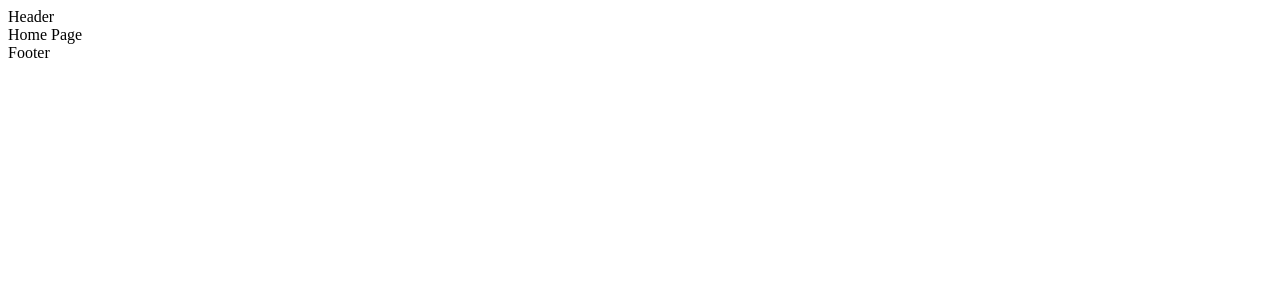
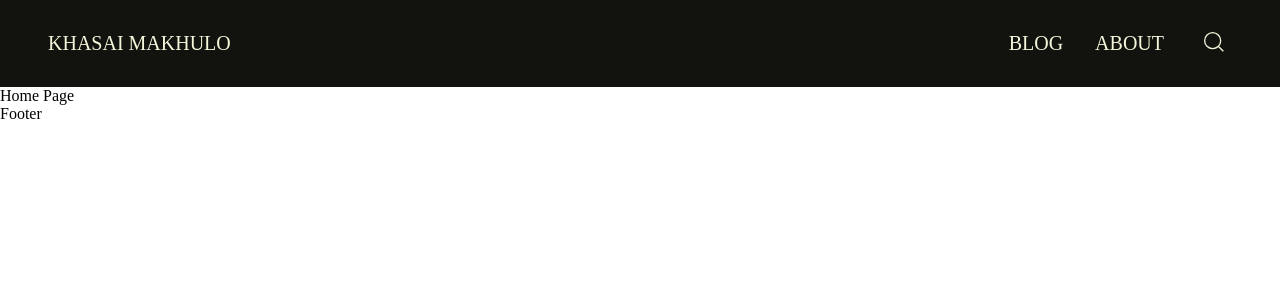
Before and after one commit to ifechukwu123/khasai-blog, a React (Vite) app: page / in a window 1280 px wide. Shown: the top 300 px of the page. Built offline with nearby package versions, Linux system fonts and the light colour scheme.

Commit message:
Style header responsively

```diff
--- /dev/null
+++ b/src/App.scss
@@ -0,0 +1 @@
+@use "./styles/partials/globals";
--- a/src/App.tsx
+++ b/src/App.tsx
@@ -1,5 +1,5 @@
 import { BrowserRouter, Routes, Route } from "react-router-dom";
-import "./App.css";
+import "./App.scss";
 import Header from "./components/Header/Header";
 import Footer from "./components/Footer/Footer";
 import Home from "./pages/Home/Home";
@@ -10,16 +10,16 @@ import NotFound from "./pages/NotFound/NotFound";
 function App() {
 	return (
 		<>
-			<Header />
 			<BrowserRouter>
+				<Header />
 				<Routes>
 					<Route path="/" element={<Home />} />
 					<Route path="/blog" element={<Blog />} />
 					<Route path="/about" element={<About />} />
 					<Route path="*" element={<NotFound />} />
 				</Routes>
+				<Footer />
 			</BrowserRouter>
-			<Footer />
 		</>
 	);
 }
--- a/src/components/Header/Header.scss
+++ b/src/components/Header/Header.scss
@@ -0,0 +1,50 @@
+@use "../../styles/partials/variables" as *;
+@use "../../styles/partials/mixins" as *;
+
+.header {
+	background-color: $primary-Black;
+	color: $primary-Beige;
+	padding: $padding;
+	display: flex;
+	justify-content: space-between;
+	align-items: center;
+	font-size: 1.25rem;
+	text-transform: uppercase;
+
+	@include tablet {
+		padding: 1rem $tablet-padding;
+	}
+
+	@include desktop {
+		padding: 1.5rem $desktop-padding;
+	}
+
+	&__button {
+		padding: 0.5rem;
+
+		&--mobile {
+			@include tablet {
+				display: none;
+			}
+		}
+	}
+
+	&__icon {
+		width: 1.25rem;
+		height: 1.25rem;
+	}
+
+	.nav {
+		display: none;
+
+		@include tablet {
+			display: block;
+		}
+
+		&__list {
+			display: flex;
+			align-items: center;
+			gap: 2rem;
+		}
+	}
+}
--- a/src/components/Header/Header.tsx
+++ b/src/components/Header/Header.tsx
@@ -1,5 +1,56 @@
+import { useState } from "react";
+import MenuIcon from "../../assets/icons/menu.svg";
+import SearchIcon from "../../assets/icons/search.svg";
 import "./Header.scss";
+import { Link } from "react-router-dom";
 
 export default function Header() {
-	return <div>Header</div>;
+	const [isOpen, setIsOpen] = useState(false);
+
+	return (
+		<header className="header">
+			<Link to="/" className="header__logo">
+				khasai makhulo
+			</Link>
+
+			{/* Mobile Menu */}
+			<button
+				aria-label={isOpen ? "Close menu options" : "Open menu options"}
+				onClick={() => setIsOpen(!isOpen)}
+				className="header__button header__button--mobile"
+			>
+				<img
+					src={MenuIcon}
+					alt=""
+					aria-hidden="true"
+					className="header__icon"
+				/>
+			</button>
+
+			{/* Tablet & Desktop Navigation */}
+			<nav className="nav" aria-label="Main Navigation">
+				<ul className="nav__list" role="list">
+					<li className="nav__item" role="listitem">
+						<Link to="/blog">blog</Link>
+					</li>
+					<li className="nav__item" role="listitem">
+						<Link to="/about">about</Link>
+					</li>
+					<li className="nav__item" role="listitem">
+						<button
+							aria-label="Search"
+							className="header__button header__button--tablet"
+						>
+							<img
+								src={SearchIcon}
+								alt=""
+								aria-hidden="true"
+								className="header__icon"
+							/>
+						</button>
+					</li>
+				</ul>
+			</nav>
+		</header>
+	);
 }
--- a/src/styles/partials/_globals.scss
+++ b/src/styles/partials/_globals.scss
@@ -5,3 +5,21 @@
 	margin: 0;
 	padding: 0;
 }
+
+button {
+	background-color: transparent;
+	border: none;
+
+	&:hover {
+		cursor: pointer;
+	}
+}
+
+ul {
+	list-style: none;
+}
+
+a {
+	color: inherit;
+	text-decoration: none;
+}
```
Also changed, not shown: src/App.css (deleted), src/assets/icons/menu.svg (added), src/assets/icons/search.svg (added).
